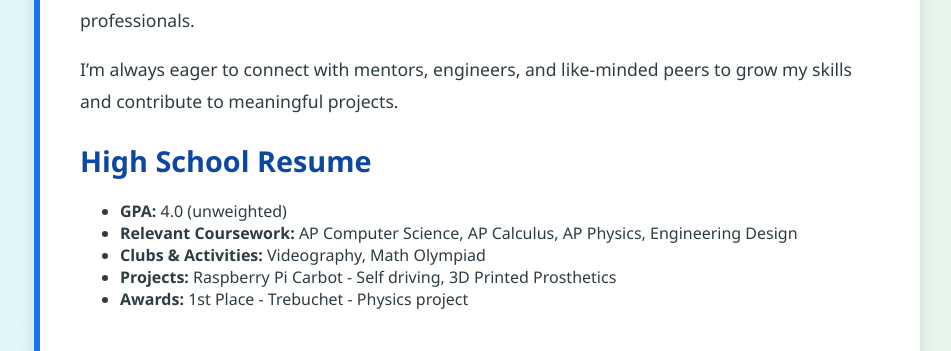
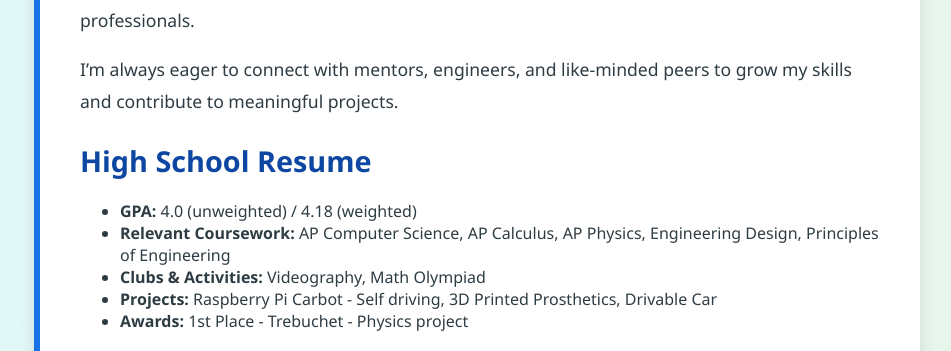
Before and after one commit to arjunkbots/arjun, a FastAPI app: page / in a window 1280 px wide. Shown: the part 436-787 px from the top of the page, without its empty margins (163-1114 px from the left). Run offline with FastAPI, Linux system fonts and the light colour scheme.

Commit message:
Update index.html
Updated Resume

```diff
--- a/app/templates/index.html
+++ b/app/templates/index.html
@@ -145,10 +145,10 @@
     <div class="resume">
       <h2>High School Resume</h2>
       <ul>
-        <li><strong>GPA:</strong> 4.0 (unweighted)</li>
-        <li><strong>Relevant Coursework:</strong> AP Computer Science, AP Calculus, AP Physics, Engineering Design</li>
+        <li><strong>GPA:</strong> 4.0 (unweighted) / 4.18 (weighted)</li>
+        <li><strong>Relevant Coursework:</strong> AP Computer Science, AP Calculus, AP Physics, Engineering Design, Principles of Engineering</li>
         <li><strong>Clubs & Activities:</strong> Videography, Math Olympiad</li>
-        <li><strong>Projects:</strong> Raspberry Pi Carbot - Self driving, 3D Printed Prosthetics</li>
+        <li><strong>Projects:</strong> Raspberry Pi Carbot - Self driving, 3D Printed Prosthetics, Drivable Car</li>
         <li><strong>Awards:</strong> 1st Place - Trebuchet - Physics project</li>
       </ul>
     </div>
```
